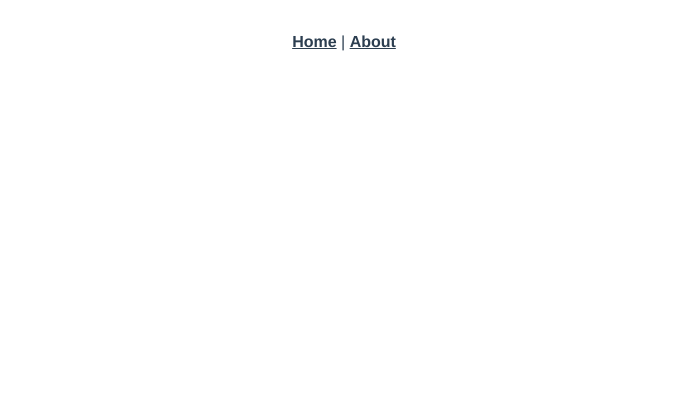
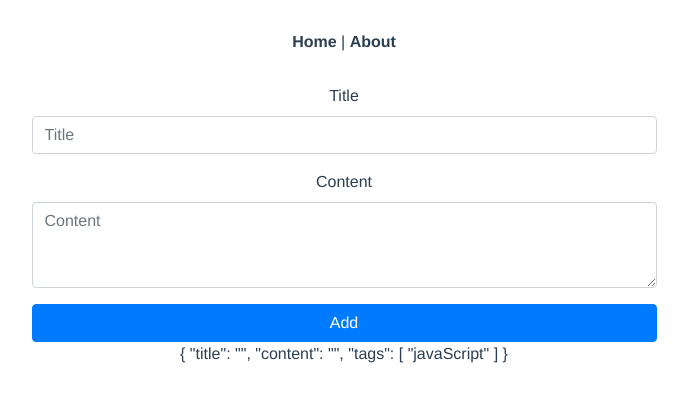
Before and after one commit to Ya27cine/vuejs3-firebase, a Vue app: page /post/add in a window 1280 px wide. Before the commit this address had no page. Shown: the top 402 px of the page, without its empty margins (296-984 px from the left). Built offline with nearby package versions, Linux system fonts and the light colour scheme.

Commit message:
Form to Create Post

```diff
--- a/package.json
+++ b/package.json
@@ -7,7 +7,7 @@
     "build": "vue-cli-service build"
   },
   "dependencies": {
-    "bootswatch": "^5.1.2",
+    "bootstrap": "^4.0.0-beta",
     "core-js": "^3.6.5",
     "firebase": "^8.2.3",
     "vue": "^3.0.0",
--- /dev/null
+++ b/src/components/AddPost.vue
@@ -0,0 +1,40 @@
+<template >
+
+    <div class="row">
+        <div class="col-md-6 mx-auto">
+            <form @submit.prevent="addPost">
+                <div class="form-group">
+                    <label for="Title">Title</label>
+                    <input v-model="post.title" type="text"  id="Title" placeholder="Title" class="form-control">
+                </div>
+                <div class="form-group">
+                    <label for="Content">Content</label>
+                    <textarea v-model="post.content" id="Content" rows="3"  placeholder="Content" class="form-control"></textarea>
+                </div>
+                    <button type="submit" class="btn btn-primary btn-block">Add</button>
+            </form>
+        </div>
+    </div>
+    {{ post }}
+</template>
+<script>
+import { reactive }from 'vue'
+export default {
+    setup() {
+        const post = reactive({
+            title: '',
+            content: '',
+            tags: ['javaScript']
+        });
+
+
+        return{
+            post
+        }
+    }
+
+}
+</script>
+<style lang="">
+
+</style>
--- a/src/main.js
+++ b/src/main.js
@@ -1,6 +1,6 @@
 import { createApp } from 'vue'
 import App from './App.vue'
 import router from './router'
-import 'bootswatch/dist/yeti/bootstrap.min.css';
+import 'bootstrap/dist/css/bootstrap.min.css';
 
 createApp(App).use(router).mount('#app')
--- a/src/router/index.js
+++ b/src/router/index.js
@@ -2,6 +2,8 @@ import { createRouter, createWebHistory } from 'vue-router'
 import Home from '../views/Home.vue'
 import Show from '../views/Show.vue'
 import About from '../views/About.vue'
+import AddPost from '../components/AddPost.vue'
+
 
 
 const routes = [
@@ -19,6 +21,11 @@ const routes = [
     path: '/show/:id',
     name: 'show-post',
     component: Show
+  },
+  {
+    path: '/post/add',
+    name: 'add-post',
+    component: AddPost
   }
 ]
 
--- a/src/views/Posts.vue
+++ b/src/views/Posts.vue
@@ -1,6 +1,15 @@
 <template >
     <h1>Blog</h1>
-    <h3>List Posts :</h3>
+
+    <div class="row">
+        <div class="col-md-9">
+            <h3>List Posts :</h3>
+        </div>
+        <div class="col-md-3">
+            <router-link :to="{name: 'add-post'}" class="btn btn-success">Add</router-link>
+        </div>
+    </div>
+
     <div class="row">
         <div class="col-md-6" v-for="post in posts"  :key="post.id">
             <OnePost :post="post"  />
```
Also changed, not shown: src/components/OnePost.vue (+7 -1 lines), 1 other file (tests, documents, lock files or other folders).
